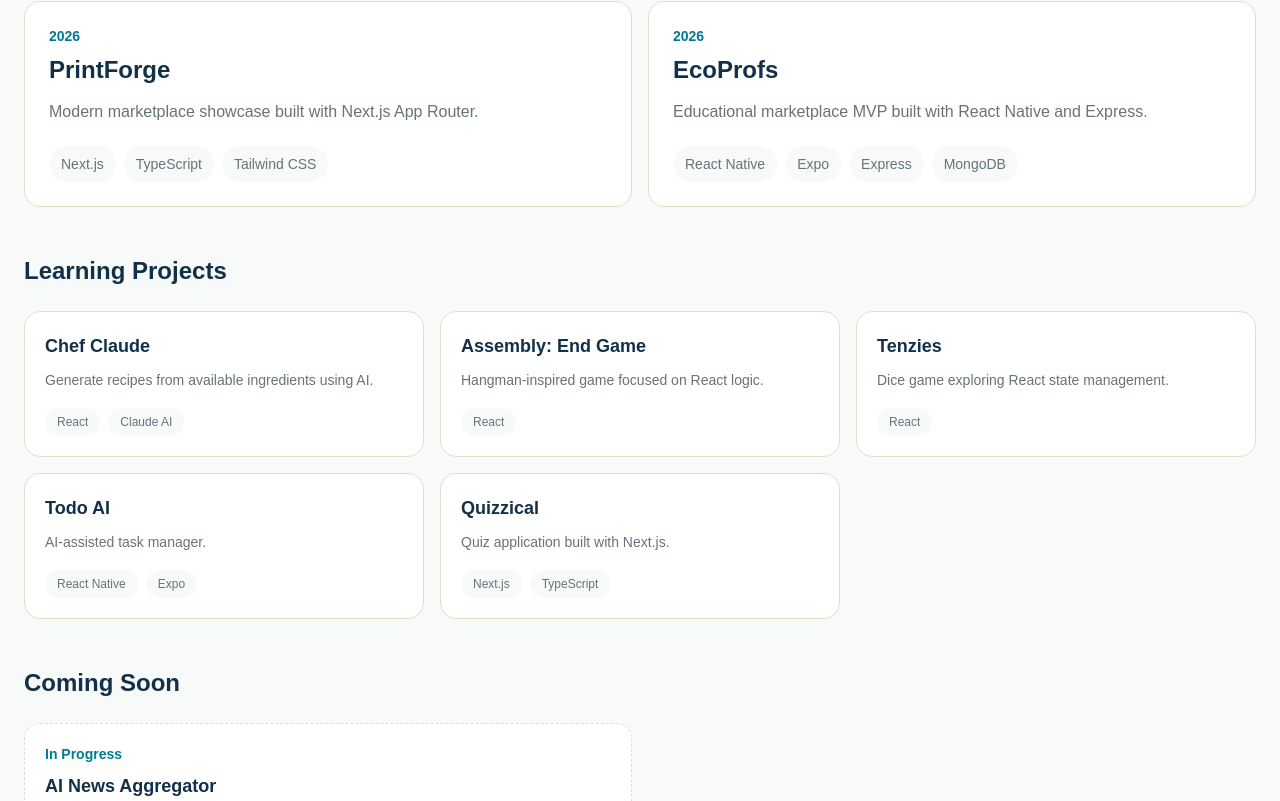
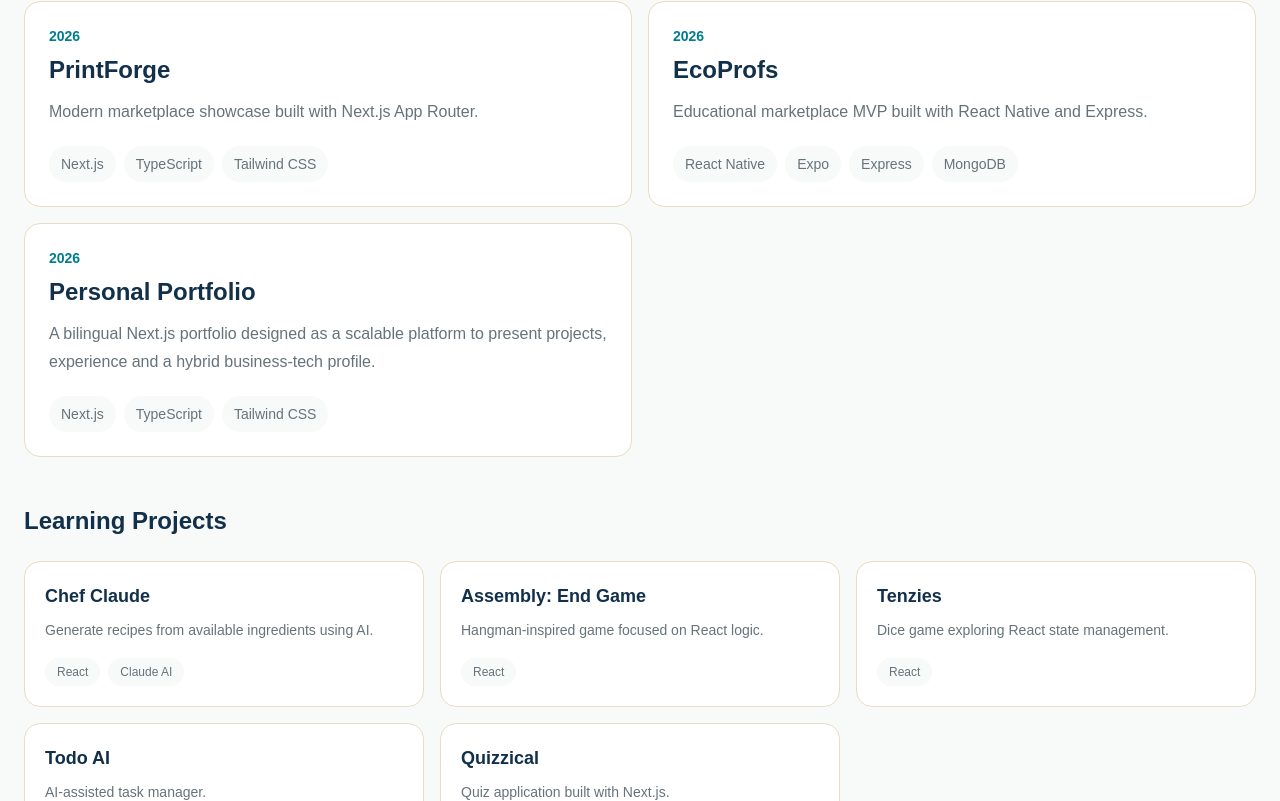
Before and after one commit to Pikero-bx33/guillaume-portfolio, a Next.js app: page /en in a window 1280 px wide. Shown: the part 4001-4802 px from the top of the page. Built offline with nearby package versions, Linux system fonts and the light colour scheme.

Commit message:
Add EcoProfs case study and project registry improvements

```diff
--- a/src/components/sections/projects/FeaturedProjectCard.tsx
+++ b/src/components/sections/projects/FeaturedProjectCard.tsx
@@ -1,18 +1,18 @@
+import Link from "next/link";
+
 import type { Project } from "@/types/project";
 import type { Locale } from "@/types/locale";
-import Link from "next/link";
 
 type FeaturedProjectCardProps = {
   project: Project;
-  locale: Locale
+  locale: Locale;
 };
 
 export default function FeaturedProjectCard({
-  project, locale
+  project,
+  locale,
 }: FeaturedProjectCardProps) {
-  return (
-
-    <Link href={`/${locale}/projects/${project.slug}`}>
+  const card = (
     <article className="rounded-2xl border border-sand bg-surface p-6">
       <p className="text-sm font-semibold text-ocean">
         {project.year}
@@ -37,7 +37,15 @@
         ))}
       </ul>
     </article>
+  );
+
+  if (!project.hasCaseStudy) {
+    return card;
+  }
+
+  return (
+    <Link href={`/${locale}/projects/${project.slug}`}>
+      {card}
     </Link>
-
   );
 }
--- a/src/data/home/projectsSection.ts
+++ b/src/data/home/projectsSection.ts
@@ -20,6 +20,7 @@
           "Modern marketplace showcase built with Next.js App Router.",
         stack: ["Next.js", "TypeScript", "Tailwind CSS"],
         status: "featured",
+        hasCaseStudy: true,
       },
 
       {
@@ -30,6 +31,7 @@
           "Educational marketplace MVP built with React Native and Express.",
         stack: ["React Native", "Expo", "Express", "MongoDB"],
         status: "featured",
+        hasCaseStudy: true,
       },
 
       {
@@ -40,6 +42,7 @@
           "Generate recipes from available ingredients using AI.",
         stack: ["React", "Claude AI"],
         status: "learning",
+        hasCaseStudy: false,
       },
 
       {
@@ -50,6 +53,7 @@
           "Hangman-inspired game focused on React logic.",
         stack: ["React"],
         status: "learning",
+        hasCaseStudy: false,
       },
 
       {
@@ -60,6 +64,7 @@
           "Dice game exploring React state management.",
         stack: ["React"],
         status: "learning",
+        hasCaseStudy: false,
       },
 
       {
@@ -70,6 +75,7 @@
           "AI-assisted task manager.",
         stack: ["React Native", "Expo"],
         status: "learning",
+        hasCaseStudy: false,
       },
 
       {
@@ -80,6 +86,7 @@
           "Quiz application built with Next.js.",
         stack: ["Next.js", "TypeScript"],
         status: "learning",
+        hasCaseStudy: false,
       },
 
       {
@@ -90,6 +97,18 @@
           "AI-powered news aggregation platform currently in development.",
         stack: ["React Native", "TypeScript", "Express", "MongoDB"],
         status: "coming-soon",
+        hasCaseStudy: false,
+      },
+
+      {
+        slug: "portfolio",
+        year: 2026,
+        title: "Personal Portfolio",
+        description:
+          "A bilingual Next.js portfolio designed as a scalable platform to present projects, experience and a hybrid business-tech profile.",
+        stack: ["Next.js", "TypeScript", "Tailwind CSS"],
+        status: "featured",
+        hasCaseStudy: false,
       },
     ],
   },
@@ -112,6 +131,7 @@
           "Vitrine moderne réalisée avec Next.js App Router.",
         stack: ["Next.js", "TypeScript", "Tailwind CSS"],
         status: "featured",
+        hasCaseStudy: true,
       },
 
       {
@@ -122,6 +142,7 @@
           "MVP d'une marketplace dédiée aux enseignants.",
         stack: ["React Native", "Expo", "Express", "MongoDB"],
         status: "featured",
+        hasCaseStudy: true,
       },
 
       {
@@ -132,6 +153,7 @@
           "Génération de recettes grâce à l'IA.",
         stack: ["React", "Claude AI"],
         status: "learning",
+        hasCaseStudy: false,
       },
 
       {
@@ -142,6 +164,7 @@
           "Jeu inspiré du pendu pour travailler la logique React.",
         stack: ["React"],
         status: "learning",
+        hasCaseStudy: false,
       },
 
       {
@@ -152,6 +175,7 @@
           "Jeu de dés pour approfondir la gestion du state React.",
         stack: ["React"],
         status: "learning",
+        hasCaseStudy: false,
       },
 
       {
@@ -162,6 +186,7 @@
           "Application de gestion de tâches assistée par IA.",
         stack: ["React Native", "Expo"],
         status: "learning",
+        hasCaseStudy: false,
       },
 
       {
@@ -172,6 +197,7 @@
           "Application de quiz développée avec Next.js.",
         stack: ["Next.js", "TypeScript"],
         status: "learning",
+        hasCaseStudy: false,
       },
 
       {
@@ -182,6 +208,19 @@
           "Agrégateur de news enrichi par IA en cours de développement.",
         stack: ["React Native", "TypeScript", "Express", "MongoDB"],
         status: "coming-soon",
+        hasCaseStudy: false,
+      },
+
+      {
+        slug: "portfolio",
+        year: 2026,
+        title: "Portfolio personnel",
+        description:
+          "Un portfolio bilingue en Next.js conçu comme une plateforme évolutive pour présenter projets, parcours et profil hybride business-tech.",
+        stack: ["Next.js", "TypeScript", "Tailwind CSS"],
+        status: "featured",
+        hasCaseStudy: false,
+
       },
     ],
   },
--- a/src/data/projects/printforge.ts
+++ b/src/data/projects/printforge.ts
@@ -77,4 +77,5 @@
   ],
 
   githubUrl: "https://github.com/Pikero-bx33/guillaume-portfolio",
+
 };
--- a/src/types/project.ts
+++ b/src/types/project.ts
@@ -12,6 +12,7 @@
   year: number;
   githubUrl?: string;
   liveUrl?: string;
+  hasCaseStudy?: boolean
 };
 
 export type ProjectsSectionContent = {
```
Also changed, not shown: 1 other file (tests, documents, lock files or other folders). Lines whose indentation alone changed are shown as unchanged.
